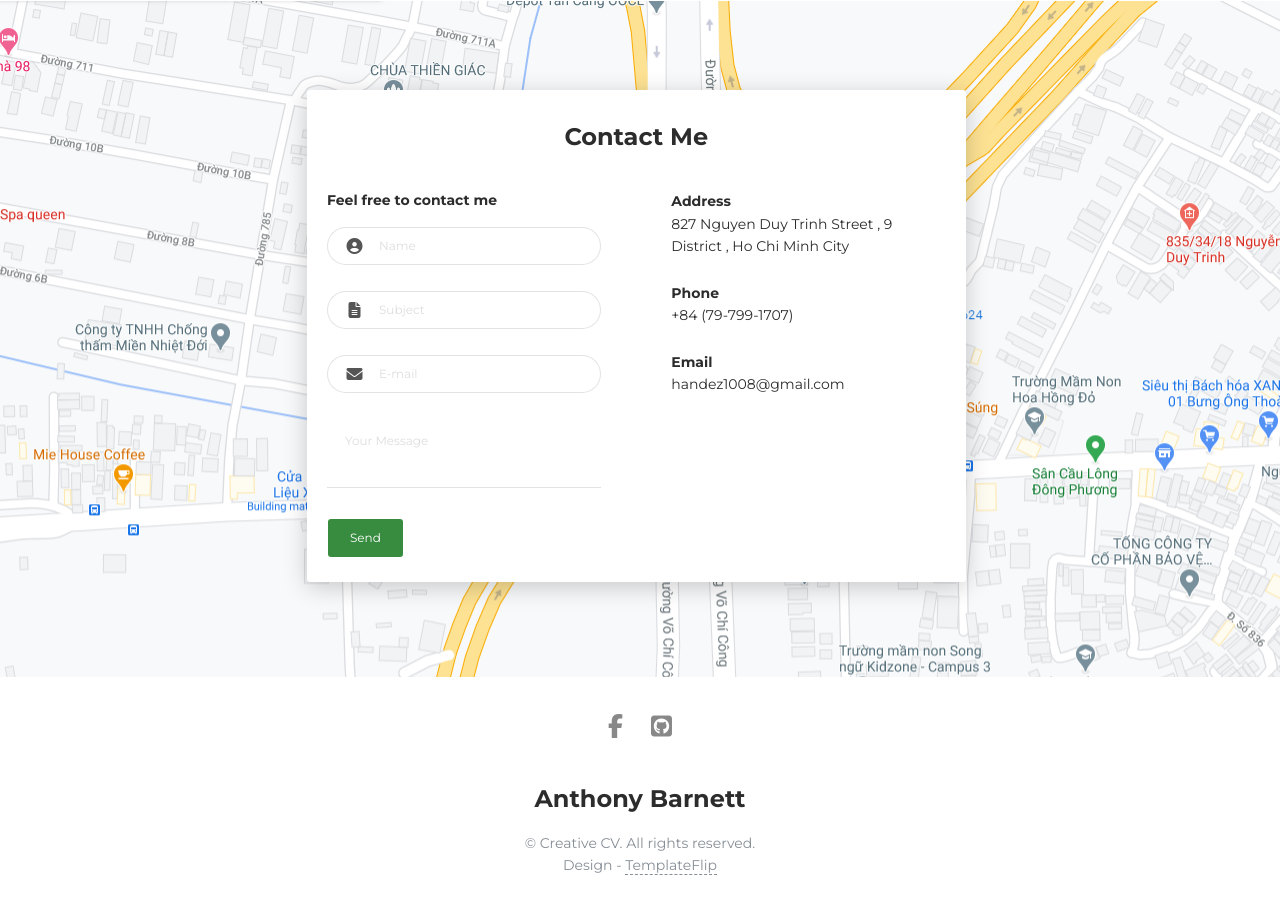
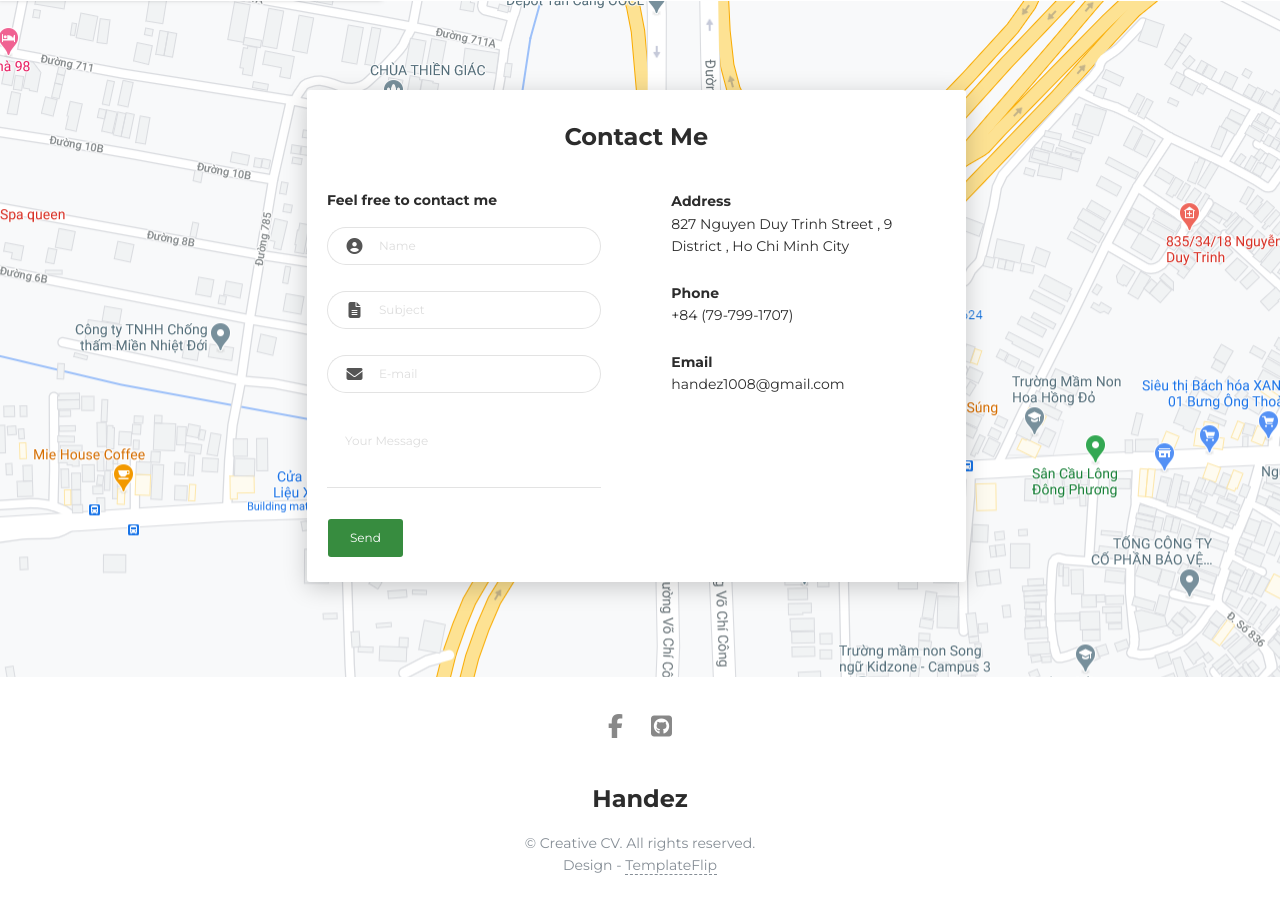
Before and after one commit to handezVN/my-website, a plain HTML site: page index.html in a window 1280 px wide. Shown: the part 3212-4123 px from the top of the page. Drawn offline with Linux system fonts and the light colour scheme.

Commit message:
Update index.html

```diff
--- a/index.html
+++ b/index.html
@@ -311,7 +311,7 @@ But unfortunately this is just a lab in school and I haven't had the chance to l
         <!-- <a class="cc-twitter btn btn-link " href="#"><i class="fa fa-twitter fa-2x " aria-hidden="true"></i></a> -->
         <a class="cc-google-plus btn btn-link" href="https://github.com/handezVN"><i class="fa fa-github-square fa-2x" aria-hidden="true"></i></a>
         <!-- <a class="cc-instagram btn btn-link" href="#"><i class="fa fa-instagram fa-2x " aria-hidden="true"></i></a></div> -->
-      <div class="h4 title text-center">Anthony Barnett</div>
+      <div class="h4 title text-center">Handez</div>
       <div class="text-center text-muted">
         <p>&copy; Creative CV. All rights reserved.<br>Design - <a class="credit" href="https://templateflip.com" target="_blank">TemplateFlip</a></p>
       </div>
```
